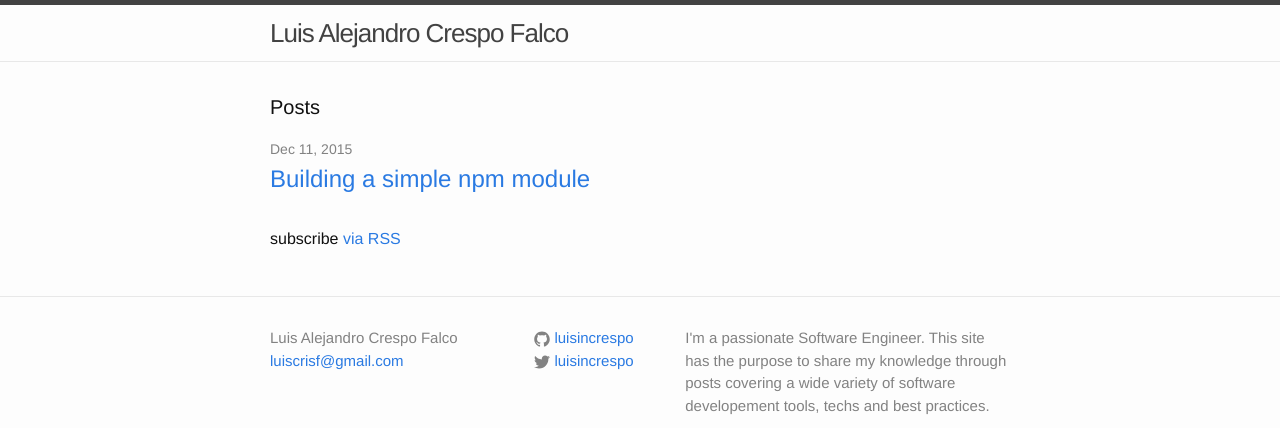
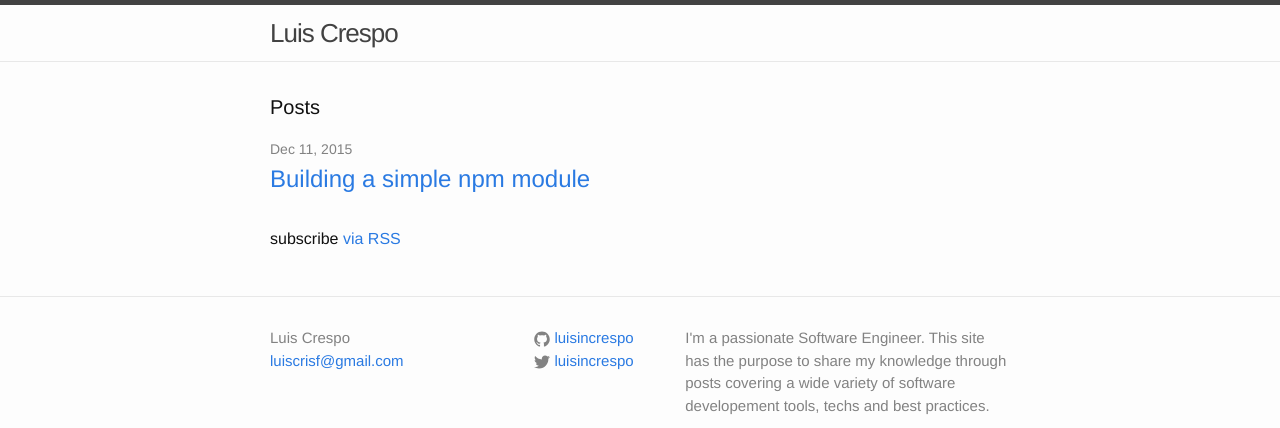
Before and after one commit to luisincrespo/luisincrespo.github.io, a Jekyll site: the page built from index.html, in a window 1280 px wide, cut to the strip 0-428 px from the top of the page. Built offline with Jekyll 4.4.1, drawn with Linux system fonts in a browser that asks for light colours.

Commit message:
Changes name on title.

```diff
--- a/_config.yml
+++ b/_config.yml
@@ -1,5 +1,5 @@
 # Site settings
-title: Luis Alejandro Crespo Falco
+title: Luis Crespo
 email: luiscrisf@gmail.com
 description: > # this means to ignore newlines until "baseurl:"
   I'm a passionate Software Engineer. This site has the purpose to share my
```
